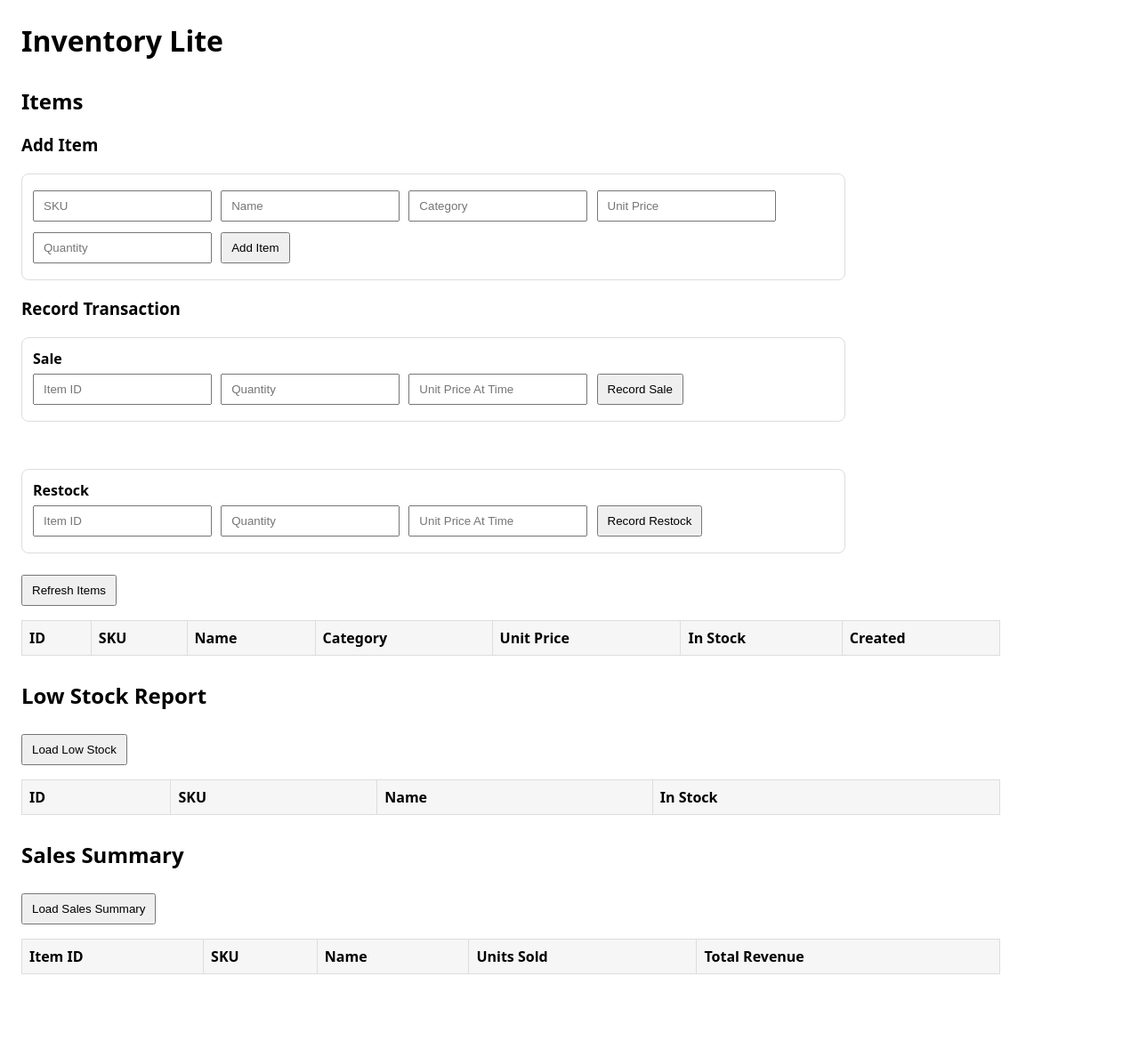
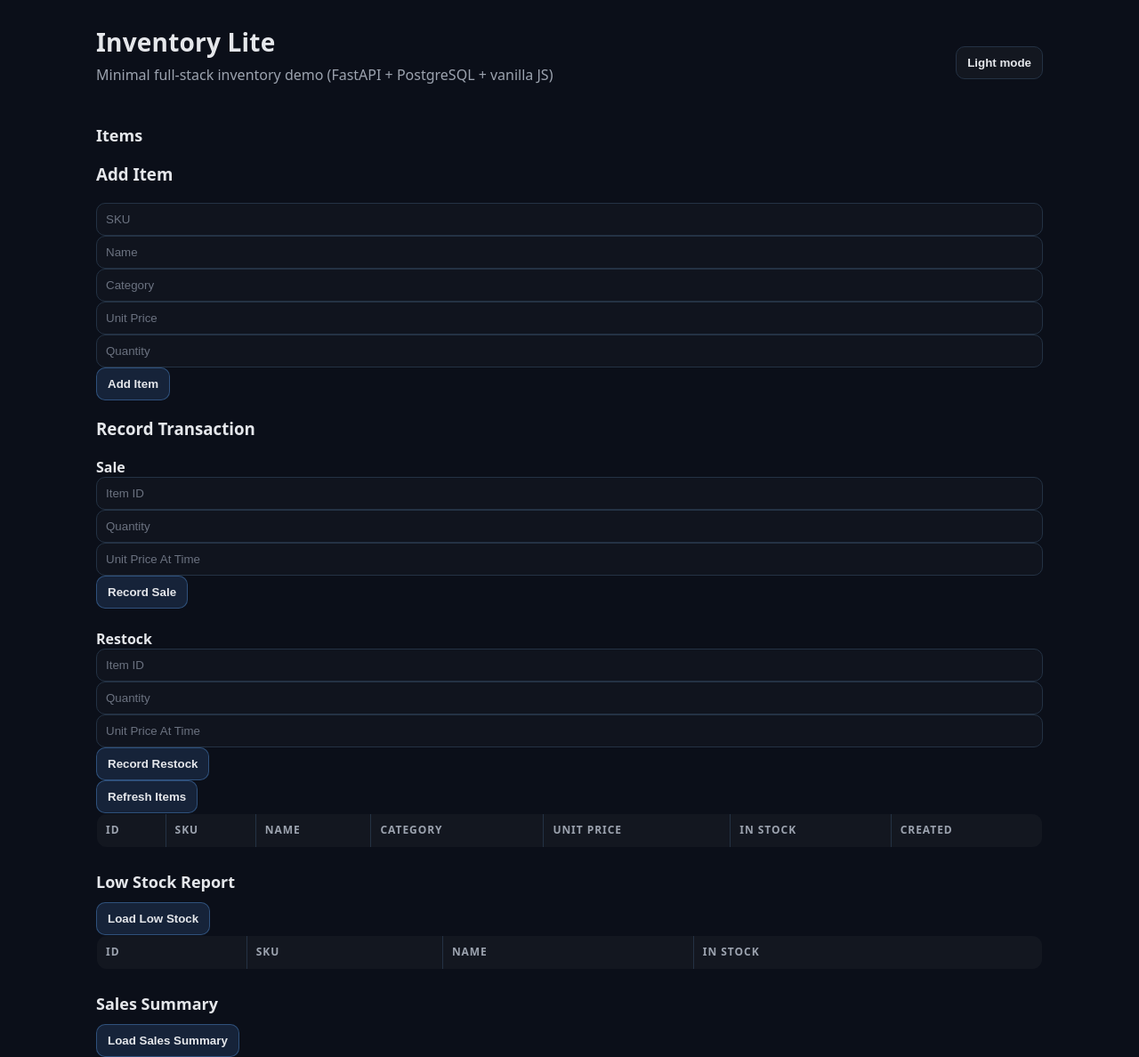
Before and after one commit to MaxW125/inventory-lite-web, a FastAPI app: page / in a window 1280 px wide. Shown: the top 1188 px of the page at 89% size. Before the commit the page ends 1095 px from the top, so only its background shows below. Run offline with FastAPI, Linux system fonts and the light colour scheme; data that the repository does not hold is empty.

Commit message:
feat(ui): add dark/light mode toggle

```diff
--- a/web/static/app.js
+++ b/web/static/app.js
@@ -1,3 +1,39 @@
+// Theme toggle (dark/light) with persistence
+(function initTheme() {
+  const saved = localStorage.getItem("theme");
+  if (saved === "light") {
+    document.documentElement.setAttribute("data-theme", "light");
+  }
+})();
+
+function updateThemeToggleLabel() {
+  const btn = document.getElementById("themeToggle");
+  if (!btn) return;
+  const isLight = document.documentElement.getAttribute("data-theme") === "light";
+  btn.textContent = isLight ? "Dark mode" : "Light mode";
+}
+
+(function setupThemeToggle() {
+  const btn = document.getElementById("themeToggle");
+  if (!btn) return;
+
+  updateThemeToggleLabel();
+
+  btn.addEventListener("click", () => {
+    const isLight = document.documentElement.getAttribute("data-theme") === "light";
+
+    if (isLight) {
+      document.documentElement.removeAttribute("data-theme");
+      localStorage.removeItem("theme");
+    } else {
+      document.documentElement.setAttribute("data-theme", "light");
+      localStorage.setItem("theme", "light");
+    }
+
+    updateThemeToggleLabel();
+  });
+})();
+
 async function loadItems() {
   const res = await fetch("/api/items");
   const items = await res.json();
--- a/web/static/styles.css
+++ b/web/static/styles.css
@@ -1,44 +1,147 @@
+:root {
+  --bg: #0b0f19;
+  --panel: #111827;
+  --panel-2: #0f172a;
+  --text: #e5e7eb;
+  --muted: #9ca3af;
+  --border: #243244;
+  --accent: #60a5fa;
+}
+
+:root[data-theme="light"] {
+  --bg: #f7f7fb;
+  --panel: #ffffff;
+  --panel-2: #ffffff;
+  --text: #111827;
+  --muted: #4b5563;
+  --border: #e5e7eb;
+  --accent: #2563eb;
+}
+
+* { box-sizing: border-box; }
+
 body {
+  margin: 0;
   font-family: system-ui, -apple-system, Segoe UI, Roboto, Arial, sans-serif;
-  margin: 24px;
+  background: var(--bg);
+  color: var(--text);
   line-height: 1.4;
 }
 
+.container {
+  max-width: 1100px;
+  margin: 0 auto;
+  padding: 28px 18px 60px;
+}
+
 h1 {
-  margin-bottom: 8px;
+  margin: 0 0 6px;
+  font-size: 28px;
+  letter-spacing: 0.2px;
+}
+
+.subtitle {
+  margin: 0 0 18px;
+  color: var(--muted);
 }
 
 h2 {
-  margin-top: 28px;
+  margin: 26px 0 10px;
+  font-size: 18px;
 }
 
-form {
-  margin: 12px 0 18px;
-  padding: 12px;
-  border: 1px solid #ddd;
-  border-radius: 8px;
-  max-width: 900px;
+.card {
+  background: linear-gradient(180deg, var(--panel), var(--panel-2));
+  border: 1px solid var(--border);
+  border-radius: 12px;
+  padding: 14px;
+  margin: 12px 0;
 }
 
-input, button {
-  padding: 8px 10px;
-  margin: 6px 6px 6px 0;
+.row {
+  display: flex;
+  gap: 10px;
+  flex-wrap: wrap;
+  align-items: end;
+}
+
+label {
+  font-size: 12px;
+  color: var(--muted);
+  display: block;
+  margin-bottom: 6px;
+}
+
+.field {
+  min-width: 170px;
+  flex: 1;
+}
+
+input {
+  width: 100%;
+  padding: 10px 10px;
+  border-radius: 10px;
+  border: 1px solid var(--border);
+  background: rgba(255,255,255,0.02);
+  color: var(--text);
+  outline: none;
+}
+
+input::placeholder { color: #6b7280; }
+
+input:focus {
+  border-color: rgba(96,165,250,0.7);
+  box-shadow: 0 0 0 3px rgba(96,165,250,0.15);
+}
+
+button {
+  padding: 10px 12px;
+  border-radius: 10px;
+  border: 1px solid rgba(96,165,250,0.35);
+  background: rgba(96,165,250,0.14);
+  color: var(--text);
+  cursor: pointer;
+  font-weight: 600;
+}
+
+button:hover {
+  background: rgba(96,165,250,0.22);
+}
+
+button.secondary {
+  border-color: var(--border);
+  background: rgba(255,255,255,0.03);
+  font-weight: 600;
 }
 
 table {
   width: 100%;
-  max-width: 1100px;
   border-collapse: collapse;
-  margin-top: 10px;
+  overflow: hidden;
+  border-radius: 12px;
+  border: 1px solid var(--border);
 }
 
 th, td {
-  border: 1px solid #ddd;
-  padding: 8px;
+  padding: 10px 10px;
+  border-bottom: 1px solid var(--border);
   text-align: left;
   vertical-align: top;
 }
 
 thead th {
-  background: #f6f6f6;
+  background: rgba(255,255,255,0.03);
+  color: var(--muted);
+  font-size: 12px;
+  text-transform: uppercase;
+  letter-spacing: 0.08em;
 }
+
+tbody tr:nth-child(even) {
+  background: rgba(255,255,255,0.02);
+}
+
+.small {
+  color: var(--muted);
+  font-size: 12px;
+}
--- a/web/templates/index.html
+++ b/web/templates/index.html
@@ -7,7 +7,14 @@
     <link rel="stylesheet" href="/static/styles.css" />
   </head>
   <body>
+    <div class="container">
+      <div class="row" style="justify-content: space-between; align-items: center;">
+        <div>
           <h1>Inventory Lite</h1>
+          <p class="subtitle">Minimal full-stack inventory demo (FastAPI + PostgreSQL + vanilla JS)</p>
+        </div>
+        <button id="themeToggle" class="secondary" type="button">Light mode</button>
+      </div>
 
       <h2>Items</h2>
 
@@ -93,5 +100,6 @@
       </table>
 
       <script src="/static/app.js"></script>
+    </div>
   </body>
 </html>
```
Lines whose indentation alone changed are shown as unchanged.
